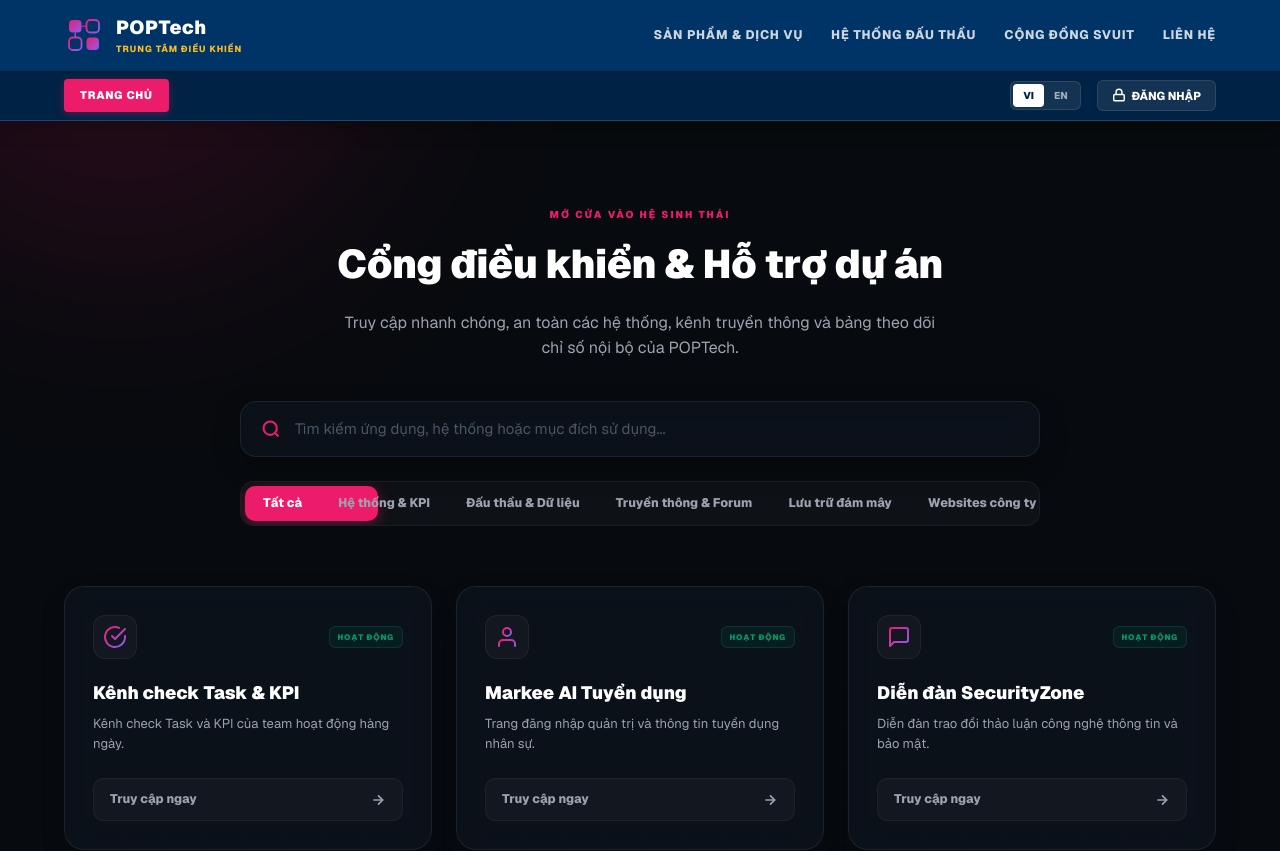
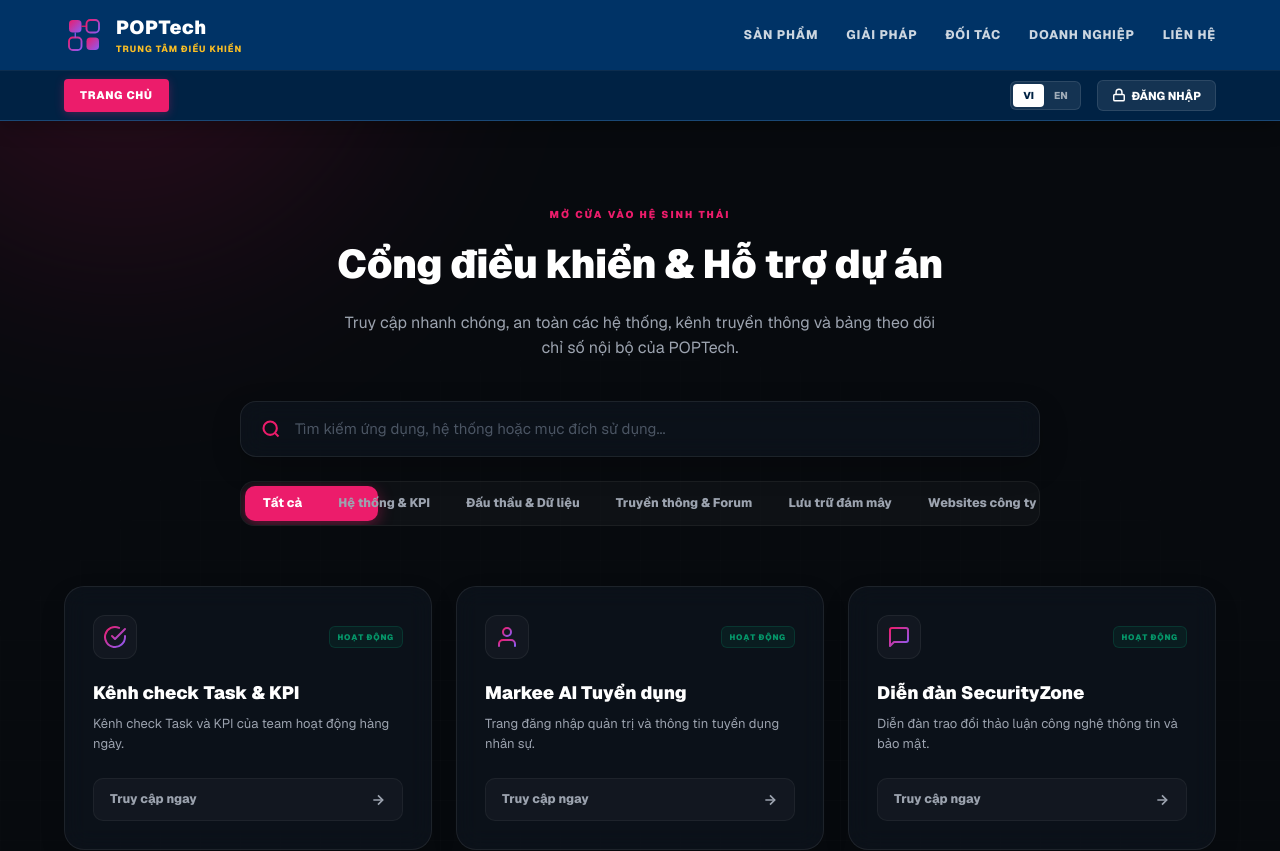
Before and after one commit to phuckhuenguyen216-byte/Central_Support, a Next.js app: page / in a window 1280 px wide. Shown: the top 851 px of the page. Built offline with nearby package versions, Linux system fonts and the light colour scheme.

Commit message:
feat: turn main header links into inactive placeholders per request

```diff
--- a/app/page.tsx
+++ b/app/page.tsx
@@ -53,16 +53,19 @@ export default function Home() {
         <div className="container headerMain">
           <Logo />
           <nav className="headerNav">
-            <a href="#products" onClick={(e) => { e.preventDefault(); setActiveCategory("public"); }}>
-              {lang === "vi" ? "Sản phẩm & Dịch vụ" : "Products & Services"}
+            <a href="#products" onClick={(e) => e.preventDefault()}>
+              {lang === "vi" ? "Sản phẩm" : "Products"}
             </a>
-            <a href="#bidding" onClick={(e) => { e.preventDefault(); setActiveCategory("data"); }}>
-              {lang === "vi" ? "Hệ thống Đấu thầu" : "Bidding Systems"}
+            <a href="#solutions" onClick={(e) => e.preventDefault()}>
+              {lang === "vi" ? "Giải pháp" : "Solutions"}
             </a>
-            <a href="#community" onClick={(e) => { e.preventDefault(); setActiveCategory("social"); }}>
-              {lang === "vi" ? "Cộng đồng SVUIT" : "Community SVUIT"}
+            <a href="#partners" onClick={(e) => e.preventDefault()}>
+              {lang === "vi" ? "Đối tác" : "Partners"}
             </a>
-            <a href="#contact" onClick={(e) => { e.preventDefault(); alert(lang === "vi" ? "Email hỗ trợ: support@poptech.vn" : "Support Email: support@poptech.vn"); }}>
+            <a href="#company" onClick={(e) => e.preventDefault()}>
+              {lang === "vi" ? "Doanh nghiệp" : "Company"}
+            </a>
+            <a href="#contact" onClick={(e) => e.preventDefault()}>
               {lang === "vi" ? "Liên hệ" : "Contact Us"}
             </a>
           </nav>
```
